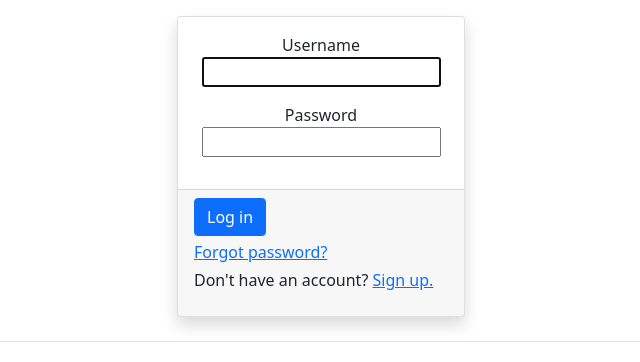
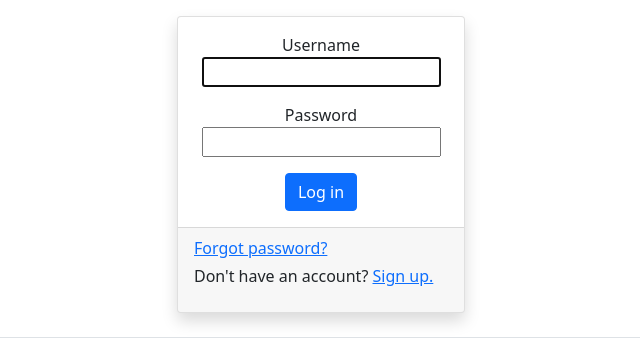
Before and after one commit to alex-b1729/profile-exchange, a Django app: page /account/login/ in a window 1280 px wide. Shown: the part 120-482 px from the top of the page, without its empty margins (319-959 px from the left). Run offline with Django 5.2, Linux system fonts and the light colour scheme.

Commit message:
move submit button to body

```diff
--- a/account/templates/registration/login.html
+++ b/account/templates/registration/login.html
@@ -16,6 +16,9 @@
           <p>{{ form.username }}</p>
           <div>{{ form.password.label }} {{ form.password.errors }}</div>
           <p>{{ form.password }}</p>
+          <div class="card-text">
+            <input class="btn btn-primary" type="submit" value="Log in">
+          </div>
           {% csrf_token %}
         </div>
         <div class="card-footer d-flex flex-column">
@@ -26,9 +29,6 @@
             {% endfor %}
           </ul>
           {% endif %}
-          <p class="mb-1">
-            <input class="btn btn-primary" type="submit" value="Log in">
-          </p>
           <p class="mb-1 fw-light"><a href="{% url 'password_reset' %}">Forgot password?</a></p>
           <p class="fw-light">Don't have an account? <a href="{% url 'register' %}">Sign up.</a></p>
         </div>
```
